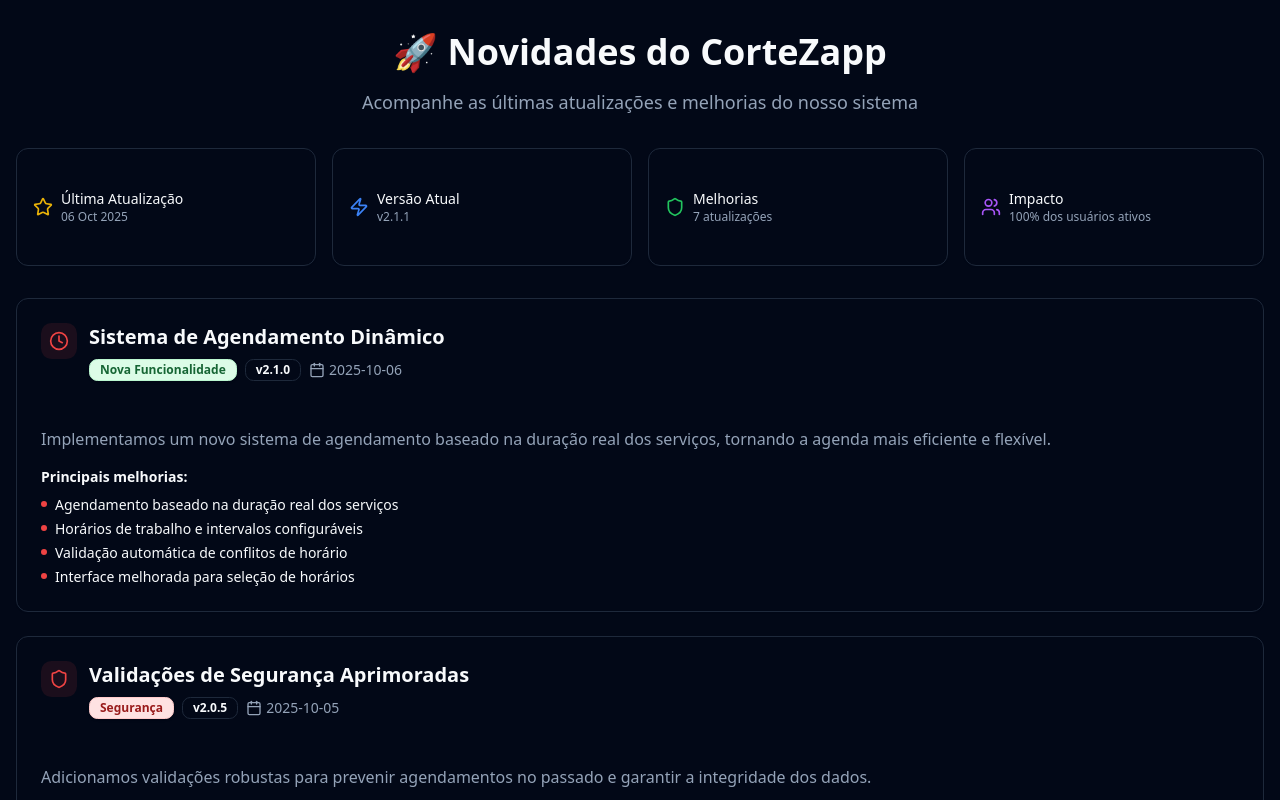
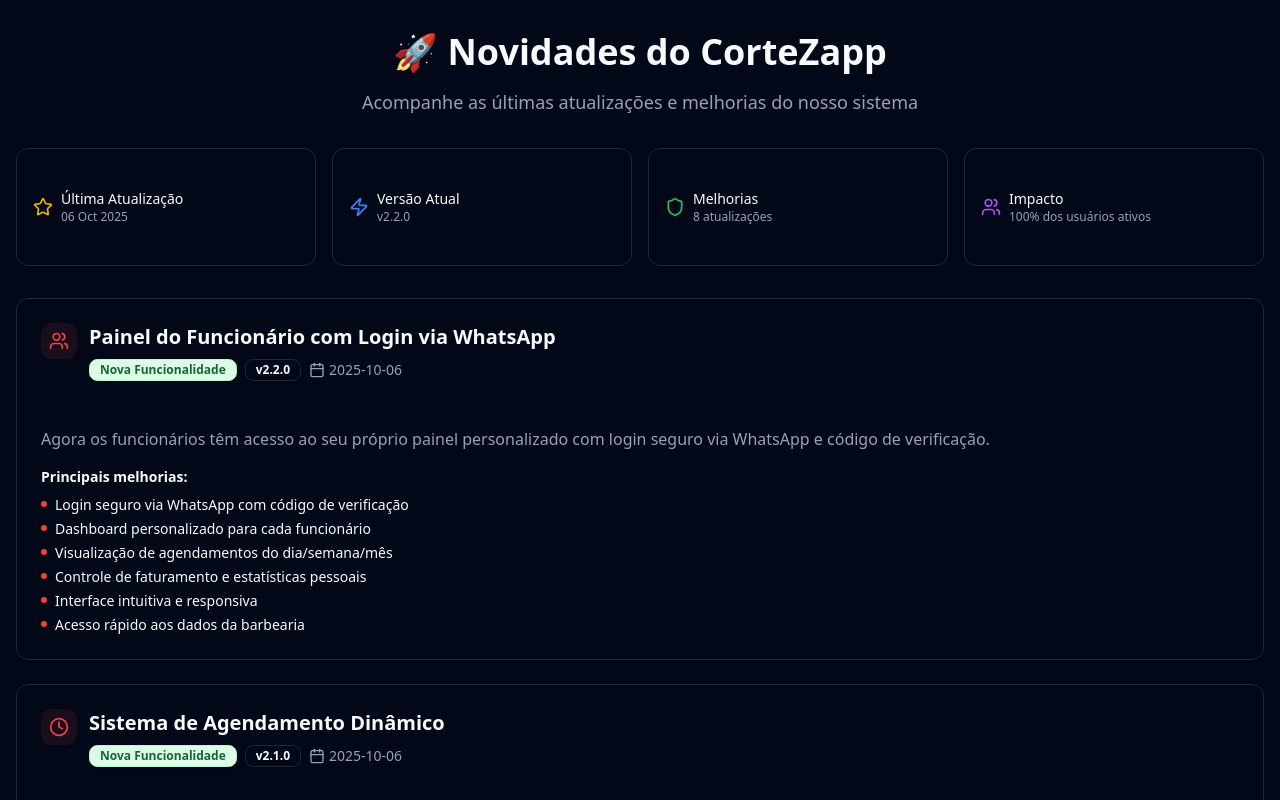
Before and after one commit to NogueiraTNT/owl-require, a Next.js app: page /novidades in a window 1280 px wide. Shown: the top 800 px of the page. Built offline with nearby package versions, Linux system fonts and the light colour scheme.

Commit message:
feat: new atualization

```diff
--- a/app/novidades/page.tsx
+++ b/app/novidades/page.tsx
@@ -35,6 +35,24 @@
 }
 
 const updates: UpdateItem[] = [
+  {
+    id: "7",
+    title: "Painel do Funcionário com Login via WhatsApp",
+    description:
+      "Agora os funcionários têm acesso ao seu próprio painel personalizado com login seguro via WhatsApp e código de verificação.",
+    date: "2025-10-06",
+    version: "v2.2.0",
+    type: "feature",
+    icon: Users,
+    highlights: [
+      "Login seguro via WhatsApp com código de verificação",
+      "Dashboard personalizado para cada funcionário",
+      "Visualização de agendamentos do dia/semana/mês",
+      "Controle de faturamento e estatísticas pessoais",
+      "Interface intuitiva e responsiva",
+      "Acesso rápido aos dados da barbearia",
+    ],
+  },
   {
     id: "6",
     title: "Sistema de Agendamento Dinâmico",
@@ -197,7 +215,7 @@
                 <Zap className="h-5 w-5 text-blue-500" />
                 <div>
                   <p className="text-sm font-medium">Versão Atual</p>
-                  <p className="text-xs text-muted-foreground">v2.1.1</p>
+                  <p className="text-xs text-muted-foreground">v2.2.0</p>
                 </div>
               </div>
             </CardContent>
@@ -210,7 +228,7 @@
                 <div>
                   <p className="text-sm font-medium">Melhorias</p>
                   <p className="text-xs text-muted-foreground">
-                    7 atualizações
+                    8 atualizações
                   </p>
                 </div>
               </div>
```
